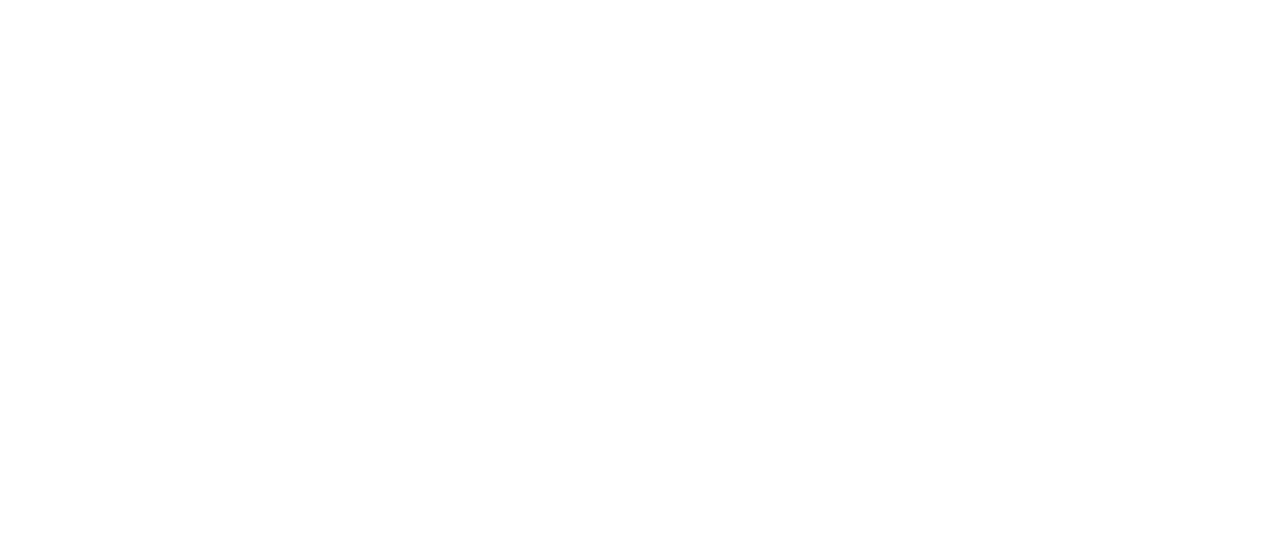
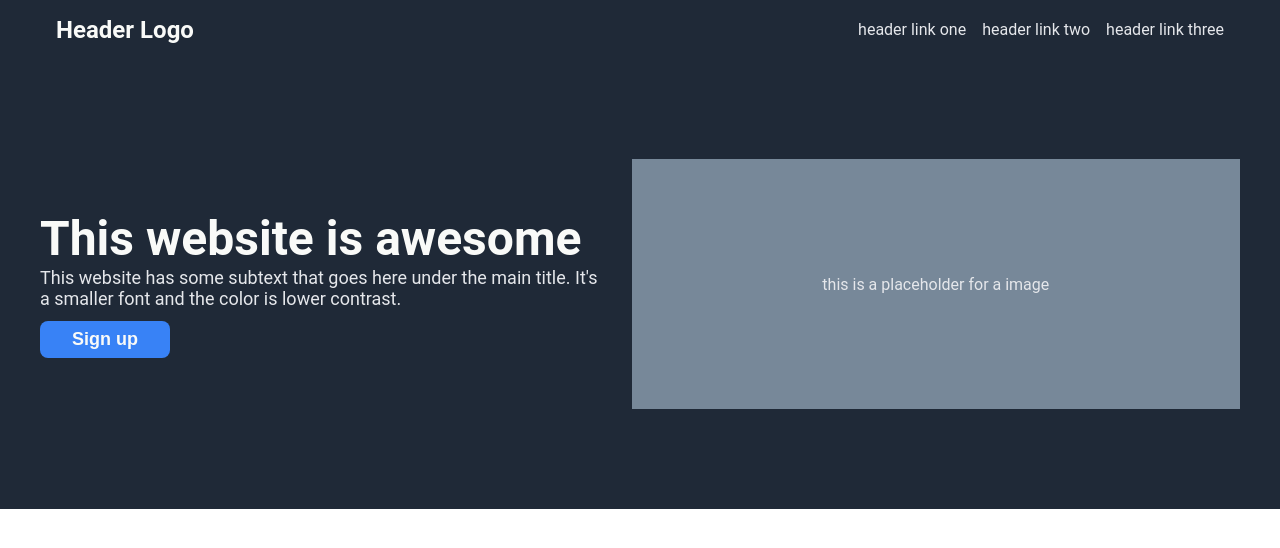
Before and after one commit to PawelKrol23/odin-landing-page, a plain HTML site: page index.html in a window 1280 px wide. Drawn offline with Linux system fonts and the light colour scheme.

Commit message:
added header and hero part

```diff
--- a/index.html
+++ b/index.html
@@ -5,8 +5,34 @@
     <meta http-equiv="X-UA-Compatible" content="IE=edge">
     <meta name="viewport" content="width=device-width, initial-scale=1.0">
     <title>Document</title>
+    <link rel="stylesheet" href="style.css">
 </head>
 <body>
-
+    <nav>
+        <div class="header">
+            <div class="header-logo">Header Logo</div>
+            <ul class="header-links">
+                <li><a href="#">header link one</a></li>
+                <li><a href="#">header link two</a></li>
+                <li><a href="#">header link three</a></li>
+            </ul>
+        </div>
+    </nav>
+    <section class="hero-container">
+        <div class="hero">
+            <div class="hero-left-side">
+                <div class="hero-main-text">
+                    This website is awesome
+                </div>
+                <div class="hero-secondary-text">
+                    This website has some subtext that goes here under the main title. It's a smaller font and the color is lower contrast.
+                </div>
+                <button class="hero-button">Sign up</button>
+            </div>
+            <div class="hero-placeholder">
+                this is a placeholder for a image
+            </div>
+        </div>
+    </section>
 </body>
 </html>
--- a/style.css
+++ b/style.css
@@ -0,0 +1,89 @@
+body, html {
+    margin: 0;
+    padding: 0;
+    font-family: 'Roboto', arial;
+}
+
+/* navbar */
+
+nav {
+    background-color: #1F2937;
+}
+
+.header {
+    box-sizing: border-box;
+    padding: 4px 16px;
+    max-width: 1200px;
+    width: 100%;
+    margin: 0 auto;
+    display: flex;
+    justify-content: space-between;
+    align-items: center;
+}
+
+.header-links {
+    display: flex;
+    gap: 16px;
+    list-style-type: none;
+    padding: 0;
+}
+
+.header-links a {
+    text-decoration: none;
+    color: #e5e7eb;
+}
+
+.header-logo {
+    color: #F9FAF8;
+    font-weight: bold;
+    font-size: 24px;
+}
+
+/* hero */
+
+.hero-container {
+    width: 100%;
+    background-color: #1F2937;
+}
+
+.hero {
+    box-sizing: border-box;
+    max-width: 1200px;
+    padding: 100px 0px;
+    margin: 0 auto;
+    display: flex;
+    align-items: center;
+    gap: 30px;
+}
+
+.hero-main-text {
+    font-size: 48px;
+    font-weight: bolder;
+    color: #F9FAF8;
+}
+
+.hero-secondary-text {
+    font-size: 18px;
+    color: #e5e7eb;
+}
+
+.hero-button {
+    background-color: #3882F6;
+    font-size: 18px;
+    font-weight: bold;
+    color: #F9FAF8;
+    border: none;
+    border-radius: 8px;
+    margin-top: 12px;
+    padding: 8px 32px;
+}
+
+.hero-placeholder {
+    display: flex;
+    justify-content: center;
+    align-items: center;
+    color: #e5e7eb;
+    background-color: lightslategray;
+    width: 1000px;
+    height: 250px;
+}
```
